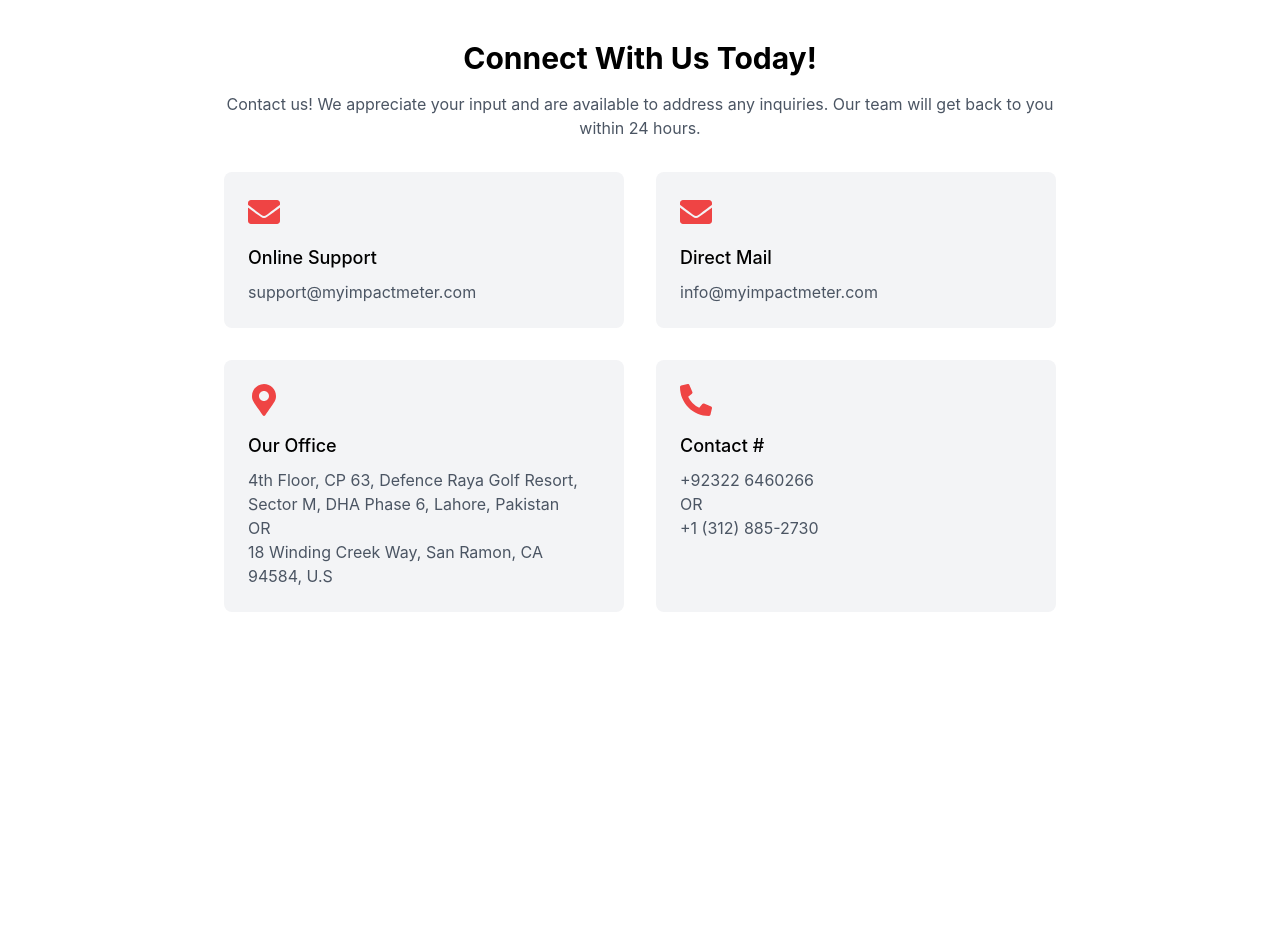
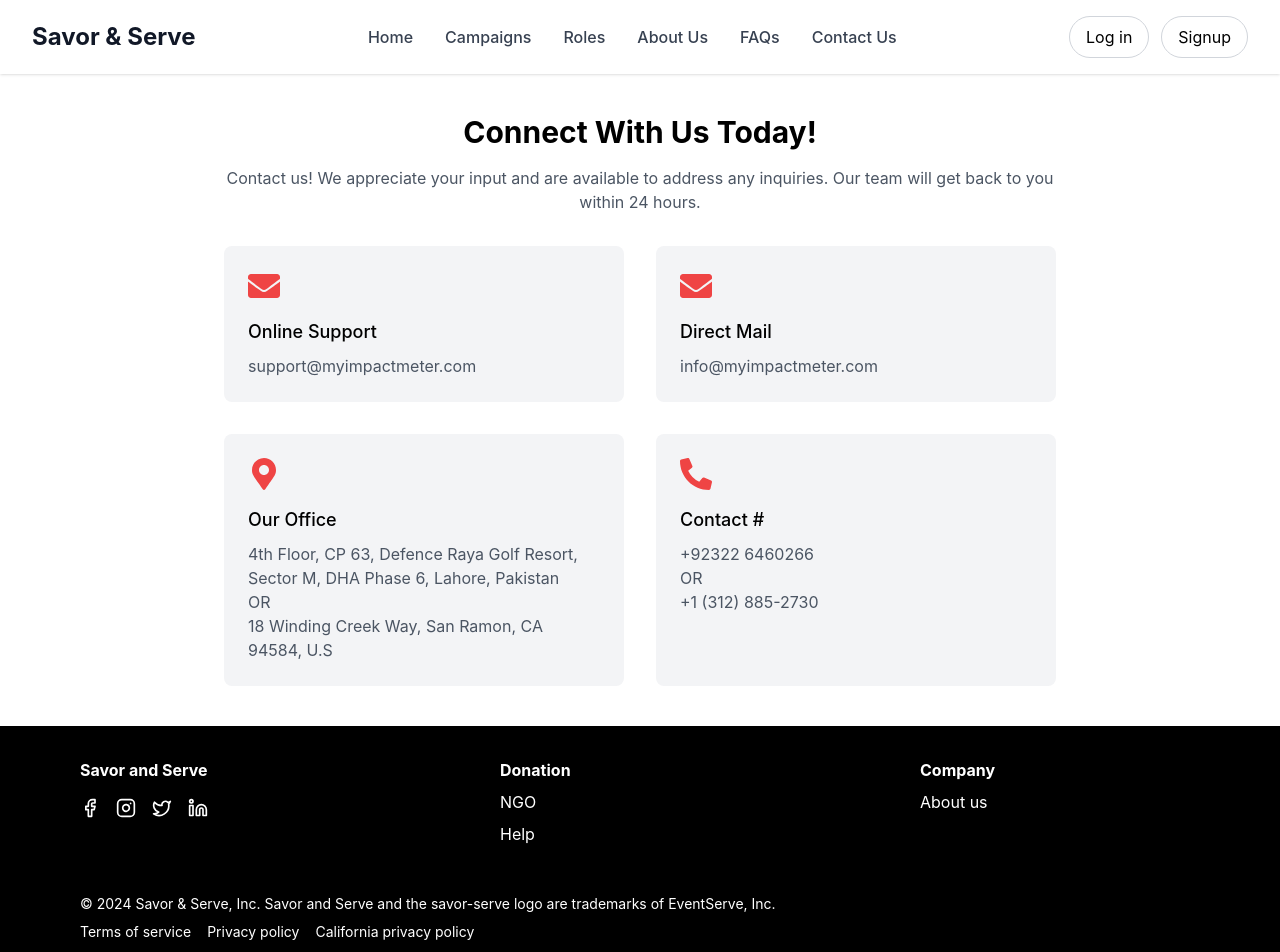
Before and after one commit to Mati-Shaikh/Savor-Serve, a React (Create React App) app: page /contactus in a window 1280 px wide. Shown: the top 952 px of the page. Before the commit the page ends 800 px from the top, so only its background shows below. Built offline with nearby package versions, Linux system fonts and the light colour scheme.

Commit message:
Contact Page complete commit

```diff
--- a/src/App.js
+++ b/src/App.js
@@ -8,7 +8,7 @@ import Dashboard from "./components/Dashboard/dashboard";
 import HomePage from "./components/Home/home";
 import ProfileManagement from "./components/Profile/profile";
 import ProtectedRoute from "./components/ProtectedRoute/ProtectedRoute";
-import ContactUs from "./components/LandingPageComponents/contactUs";
+import ContactUs from "./components/ContactPage/contactPage";
 import AdminPage from "./components/LoginAndSignupComponents/Admin"
 
 const App = () => {
--- /dev/null
+++ b/src/components/ContactPage/contactPage.js
@@ -0,0 +1,25 @@
+import React from "react";
+import Header from "../LandingPageComponents/Header";
+import Footer from "../LandingPageComponents/Footer";
+import ContactUs from "../LandingPageComponents/contactUs";
+
+
+const ContactPage = () => {
+  return (
+    <div>
+      <Header />
+      <ContactUs/>
+
+      {/* <TaglineAndImage /> */}
+      {/* <Topics /> */}
+      {/* <Reviews />
+      <Features />
+      <SubTopics />
+      <FAQs />
+      <BlogsAndArticles /> */}
+      <Footer />
+    </div>
+  );
+};
+
+export default ContactPage;
--- a/src/components/LandingPageComponents/Footer.js
+++ b/src/components/LandingPageComponents/Footer.js
@@ -7,7 +7,7 @@ const Footer = () => {
             <div className="max-w-6xl mx-auto px-4">
                 <div className="flex flex-wrap justify-between">
                     <div className="w-full md:w-1/4 mb-4">
-                        <h3 className="font-bold mb-2">EventServe</h3>
+                        <h3 className="font-bold mb-2">Savor and Serve</h3>
                         <div className="flex space-x-4 mt-4">
                             <Facebook size={20} />
                             <Instagram size={20} />
@@ -30,7 +30,7 @@ const Footer = () => {
                     </div>
                 </div>
                 <div className="mt-8 text-sm">
-                <p>© 2024 Savor & Serve, Inc. EventServe and the EventServe logo are trademarks of EventServe, Inc.</p>
+                <p>© 2024 Savor & Serve, Inc. Savor and Serve and the savor-serve logo are trademarks of EventServe, Inc.</p>
                     <div className="mt-2">
                         <a href="/" className="hover:text-gray-300 mr-4">Terms of service</a>
                         <a href="/" className="hover:text-gray-300 mr-4">Privacy policy</a>
--- a/src/components/LandingPageComponents/contactUs.js
+++ b/src/components/LandingPageComponents/contactUs.js
@@ -1,8 +1,10 @@
 import React from 'react';
 import { FaEnvelope, FaMapMarkerAlt, FaPhoneAlt } from 'react-icons/fa';
+import Navbar from './Header'
 
 const ContactUs = () => {
   return (
+
     <div className="max-w-4xl mx-auto py-10 px-4 sm:px-6 lg:px-8">
       <h2 className="text-3xl font-bold text-center mb-4">Connect With Us Today!</h2>
       <p className="text-gray-600 text-center mb-8">
```
